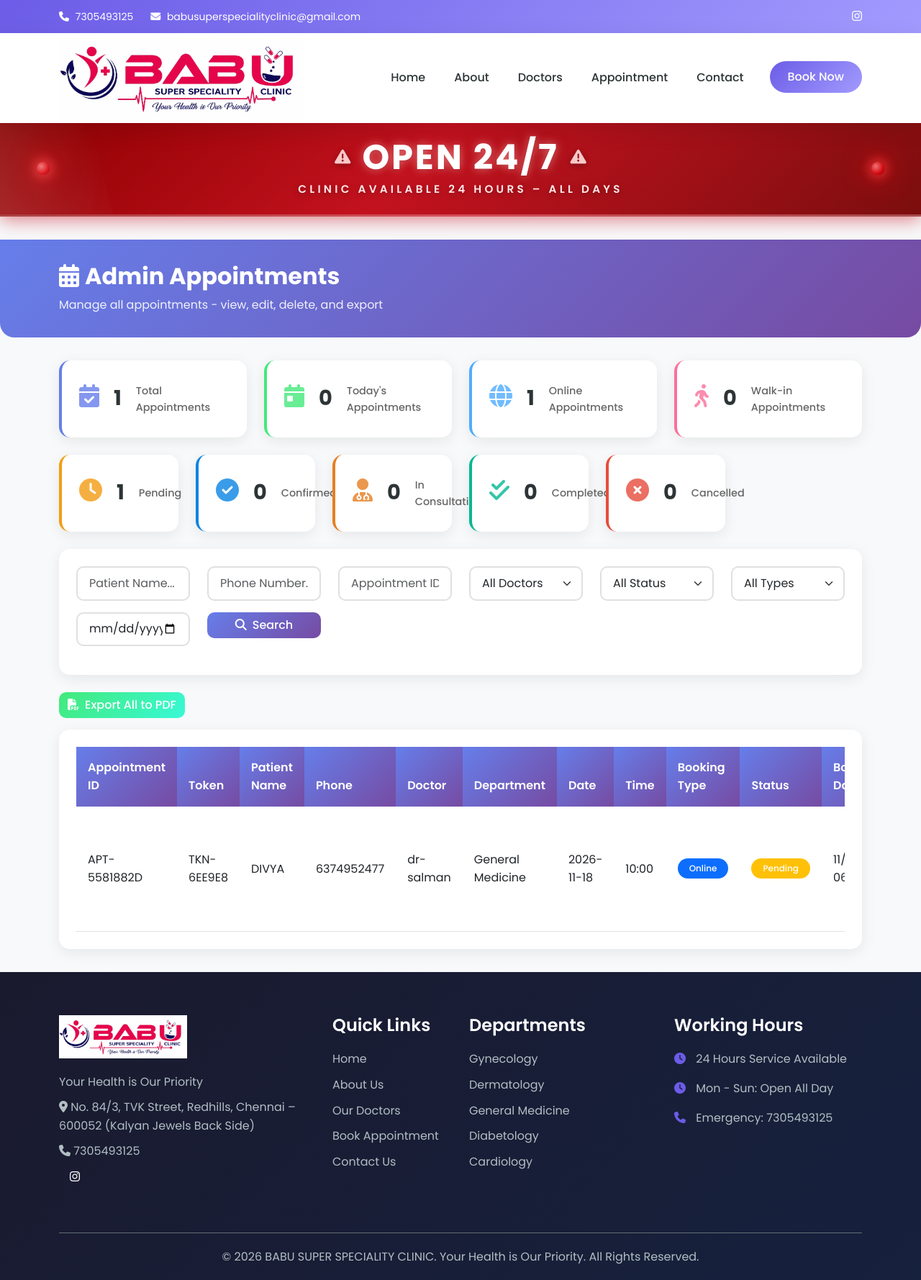
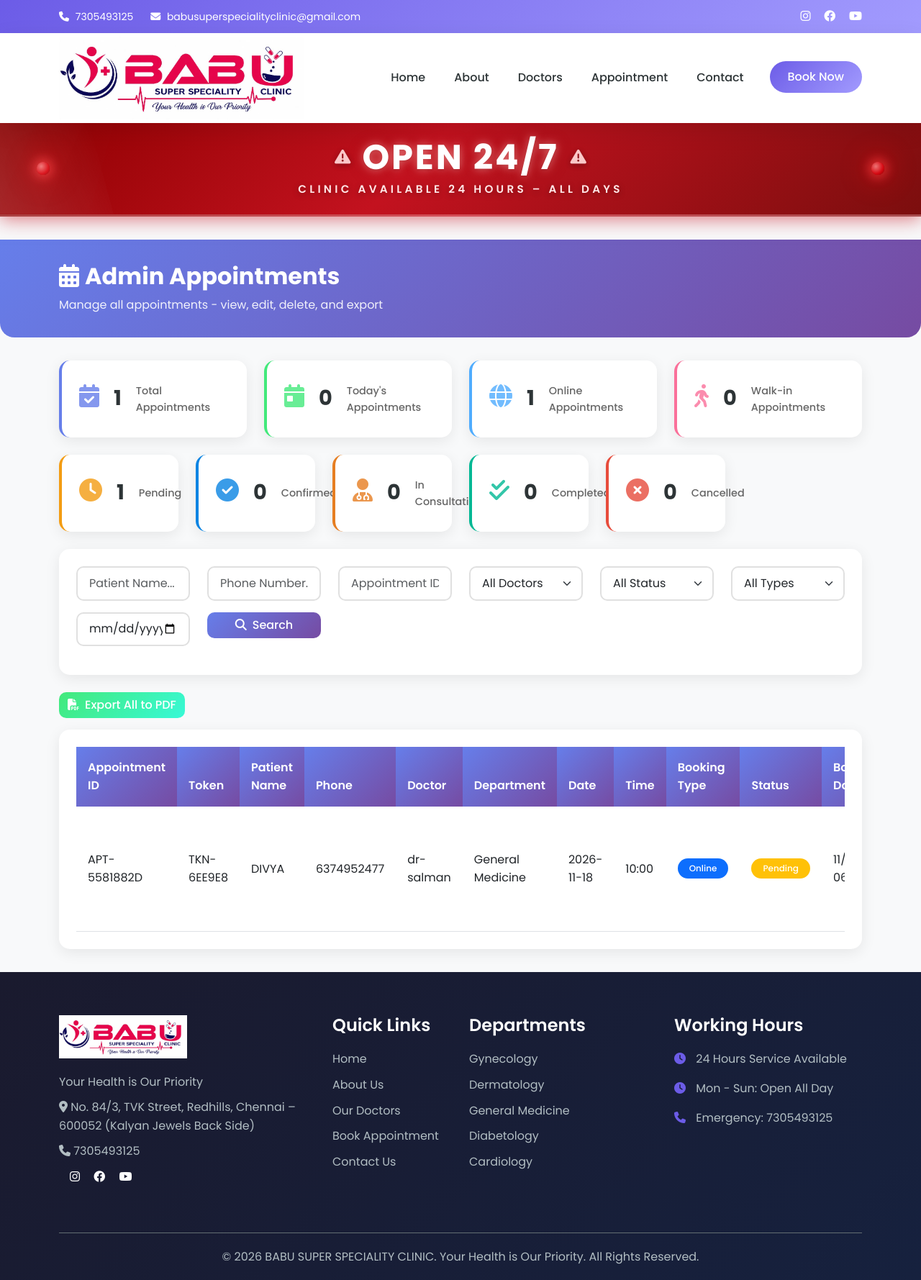
Before and after one commit to Divyaa-hash/babu-clinic, a Django app: page /admin-appointments/ in a window 1280 px wide. Shown: the whole page at 72% size. Run offline with Django 4.2, Linux system fonts and the light colour scheme; a user stored in the database is signed in; data comes from the database, SQL or seed files in the repository; some libraries are stand-ins or nearby versions.

Commit message:
Add Facebook and YouTube social links to header and footer
Generated with [Devin](https://devin.ai)

Co-Authored-By: Devin <158243242+devin-ai-integration[bot]@users.noreply.github.com>

```diff
--- a/templates/clinic/base.html
+++ b/templates/clinic/base.html
@@ -102,6 +102,8 @@
                 <div class="col-md-6 text-end">
                     <div class="social-links">
                         <a href="https://www.instagram.com/babusuperspecialityclinic?igsh=MWF1djVkbjNpOHdnOA==" target="_blank"><i class="fab fa-instagram"></i></a>
+                        <a href="https://www.facebook.com/share/19uWPvFeco/" target="_blank"><i class="fab fa-facebook"></i></a>
+                        <a href="https://youtube.com/@babusuperspecialityclinic?si=I9VGud1aiVCDvArs" target="_blank"><i class="fab fa-youtube"></i></a>
                     </div>
                 </div>
             </div>
@@ -179,6 +181,8 @@
                         <p><i class="fas fa-phone"></i> {{ clinic.phone }}</p>
                         <div class="social-links">
                             <a href="https://www.instagram.com/babusuperspecialityclinic?igsh=MWF1djVkbjNpOHdnOA==" target="_blank"><i class="fab fa-instagram"></i></a>
+                            <a href="https://www.facebook.com/share/19uWPvFeco/" target="_blank"><i class="fab fa-facebook"></i></a>
+                            <a href="https://youtube.com/@babusuperspecialityclinic?si=I9VGud1aiVCDvArs" target="_blank"><i class="fab fa-youtube"></i></a>
                         </div>
                     </div>
                 </div>
```
